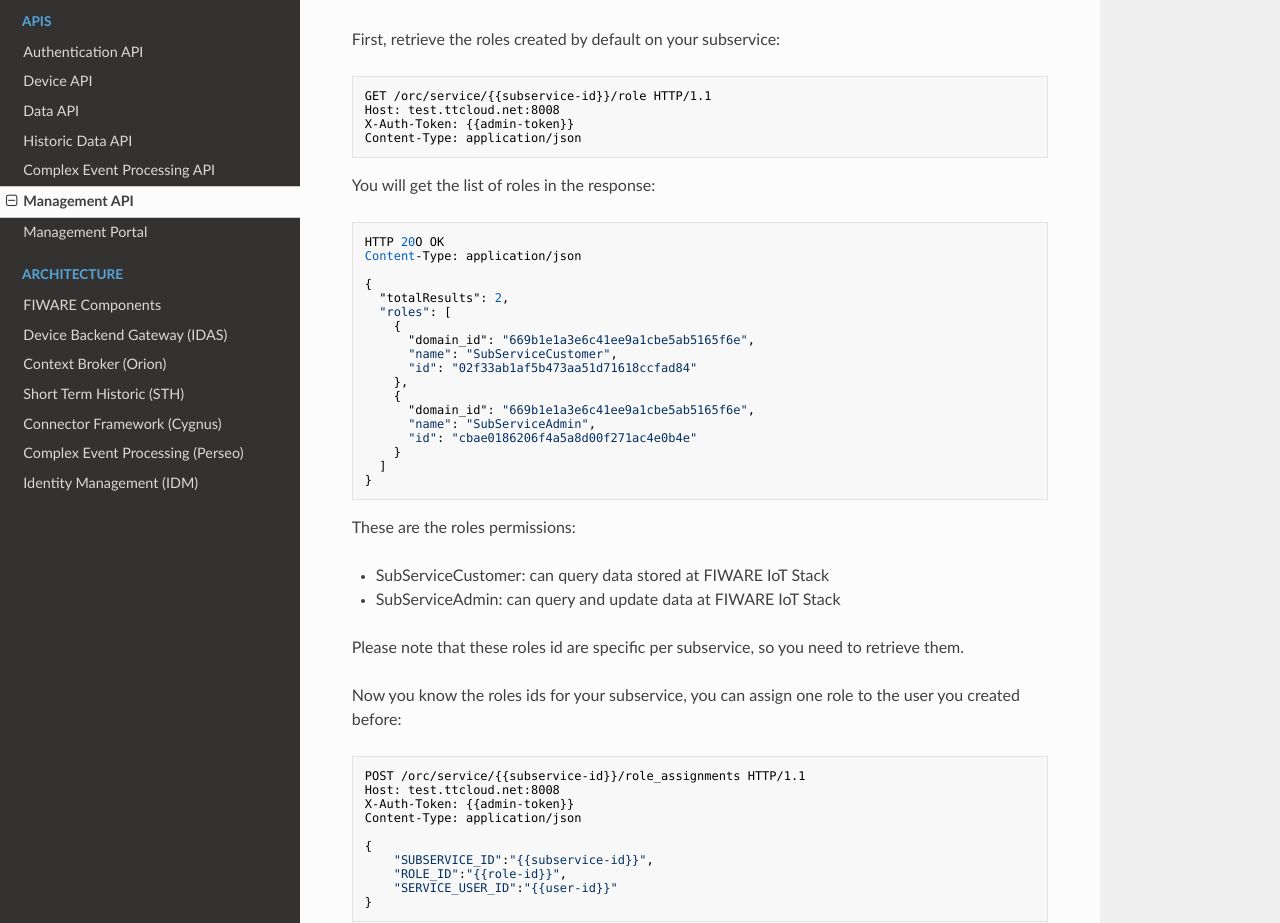
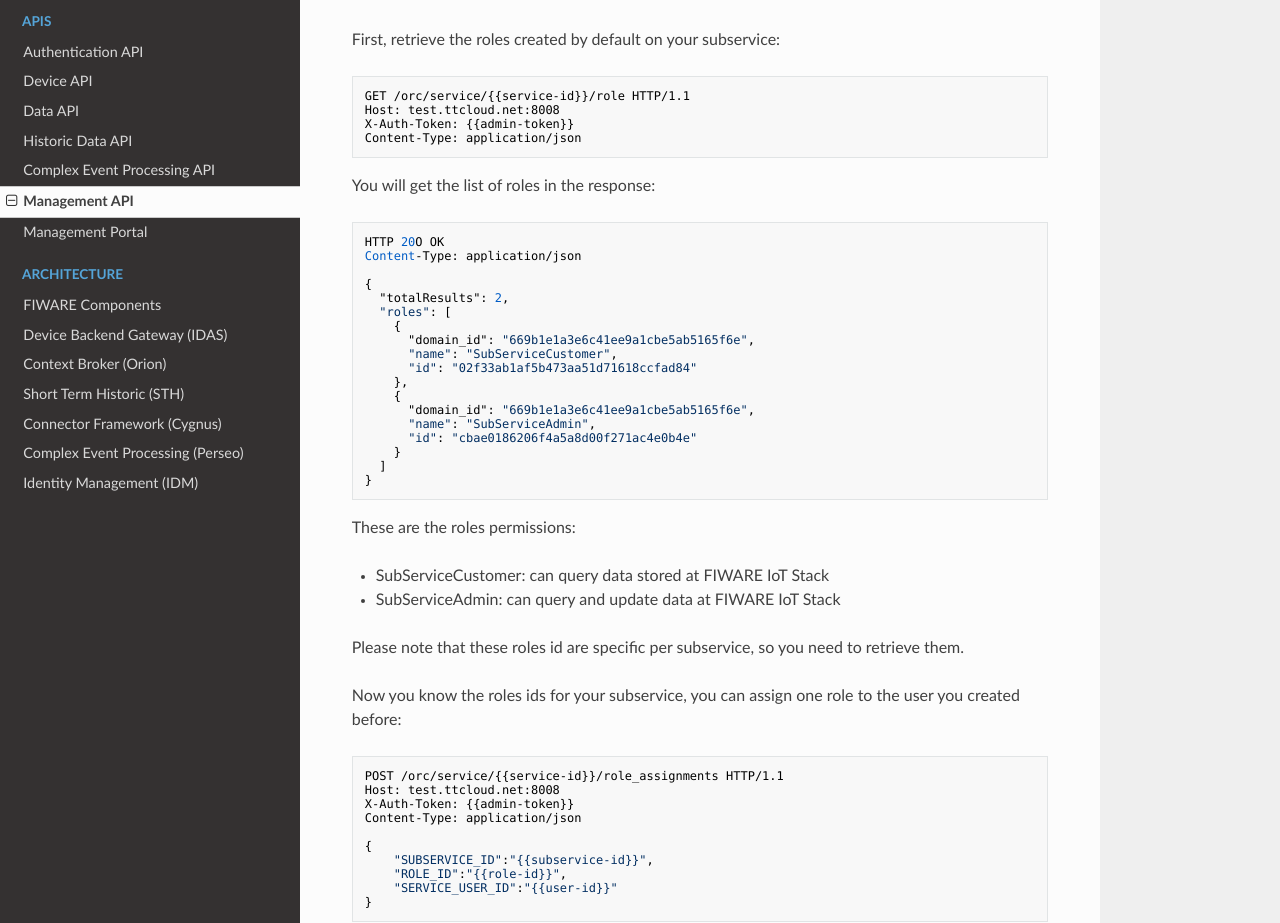
Before and after one commit to telefonicaid/thinking-cities, an MkDocs documentation site: the page built from docs/management_api.md, in a window 1280 px wide and 1400 px high, scrolled down 1457 px. Shown: the part 171-1094 px from the top of the window. Built offline with MkDocs 1.6.1, drawn with Linux system fonts in a browser that asks for light colours; nearby versions of some CDN libraries; old or Windows-style settings are respelled for this version of MkDocs; some of the changed lines change nothing that is shown.

Commit message:
Update management_api.md
Fix a typo `service_id` instead of `subservice_id` in API url about Roles.

````diff
--- a/docs/management_api.md
+++ b/docs/management_api.md
@@ -85,7 +85,7 @@
 First, retrieve the roles created by default on your subservice:
 
 ```
-GET /orc/service/{{subservice-id}}/role HTTP/1.1
+GET /orc/service/{{service-id}}/role HTTP/1.1
 Host: test.ttcloud.net:8008
 X-Auth-Token: {{admin-token}}
 Content-Type: application/json
@@ -124,7 +124,7 @@
 Now you know the roles ids for your subservice, you can assign one role to the user you created before:
 
 ```
-POST /orc/service/{{subservice-id}}/role_assignments HTTP/1.1
+POST /orc/service/{{service-id}}/role_assignments HTTP/1.1
 Host: test.ttcloud.net:8008
 X-Auth-Token: {{admin-token}}
 Content-Type: application/json
````
